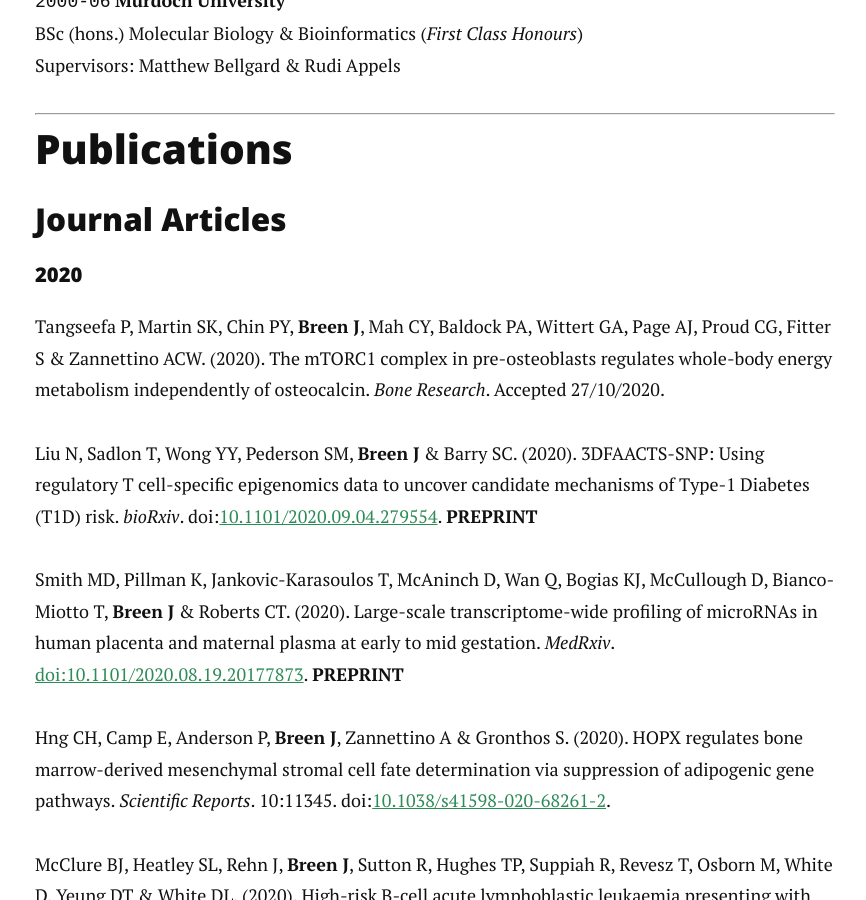
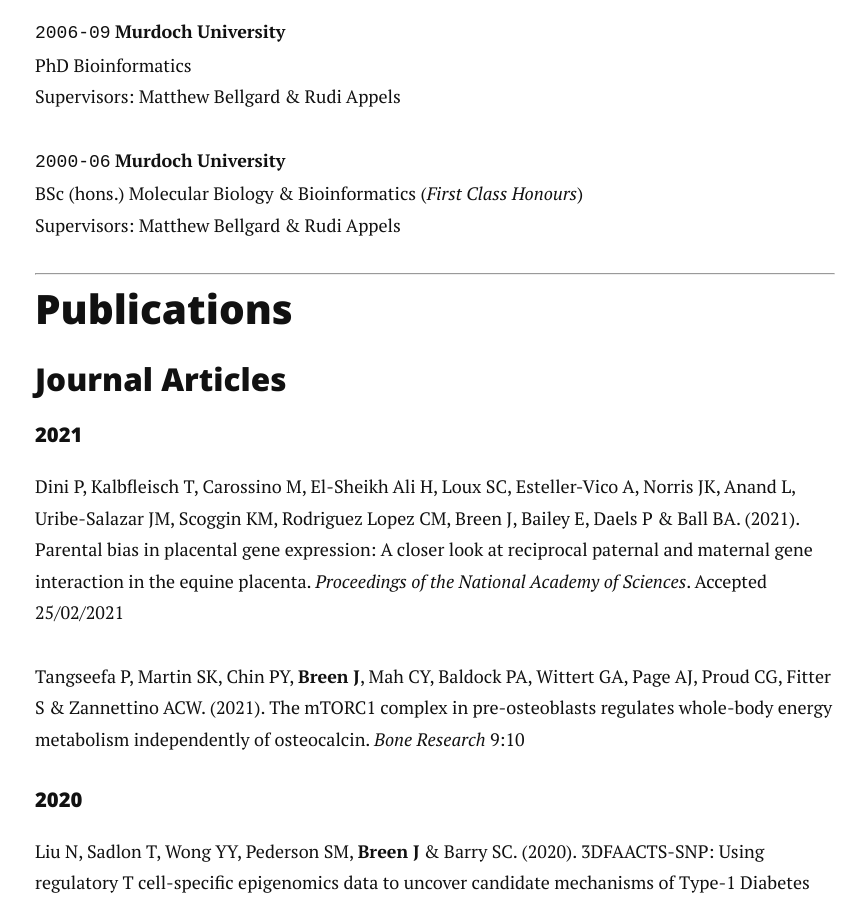
Before and after one commit to jimmybgammyknee/jimmybgammyknee.github.io, a Jekyll site: the page built from cv.md, in a window 1280 px wide and 900 px high, scrolled down 2662 px. Shown: the whole window, without its empty margins (205-1071 px from the left). Built offline with Jekyll 4.4.1, drawn with Linux system fonts in a browser that asks for light colours; nearby versions of some CDN libraries; some of the changed text lies outside the part shown.

Commit message:
Update cv.md

```diff
--- a/cv.md
+++ b/cv.md
@@ -30,6 +30,11 @@
 
 #### Current
 {:.no_toc}
+
+`2020-Current`
+__South Australian Genomics Centre (SAGC)__<br>
+Head of Bioinformatics <br>
+<br>
 
 `2018-Current`
 __South Australian Health & Medical Research Institute (SAHMRI)__<br>
@@ -81,10 +86,14 @@
 
 ### Journal Articles
 
+#### 2021
+
+Dini P, Kalbfleisch T, Carossino M, El-Sheikh Ali H, Loux SC, Esteller-Vico A, Norris JK, Anand L, Uribe-Salazar JM, Scoggin KM, Rodriguez Lopez CM, Breen J, Bailey E, Daels P & Ball BA. (2021). Parental bias in placental gene expression: A closer look at reciprocal paternal and maternal gene interaction in the equine placenta.  *Proceedings of the National Academy of Sciences*. Accepted 25/02/2021
+
+Tangseefa P, Martin SK, Chin PY, **Breen J**, Mah CY, Baldock PA, Wittert GA, Page AJ, Proud CG, Fitter S & Zannettino ACW. (2021). The mTORC1 complex in pre-osteoblasts regulates whole-body energy metabolism independently of osteocalcin. _Bone Research_ 9:10
+
 #### 2020
 {:.no_toc}
-
-Tangseefa P, Martin SK, Chin PY, **Breen J**, Mah CY, Baldock PA, Wittert GA, Page AJ, Proud CG, Fitter S & Zannettino ACW. (2020). The mTORC1 complex in pre-osteoblasts regulates whole-body energy metabolism independently of osteocalcin. _Bone Research_. Accepted 27/10/2020.
 
 Liu N, Sadlon T, Wong YY, Pederson SM, **Breen J** & Barry SC. (2020). 3DFAACTS-SNP: Using regulatory T cell-specific epigenomics data to uncover candidate mechanisms of Type-1 Diabetes (T1D) risk. _bioRxiv_. doi:[10.1101/2020.09.04.279554](https://doi.org/10.1101/2020.09.04.279554). **PREPRINT**
 
```
Also changed, not shown: other parts of cv.md (+1 -1 lines).
